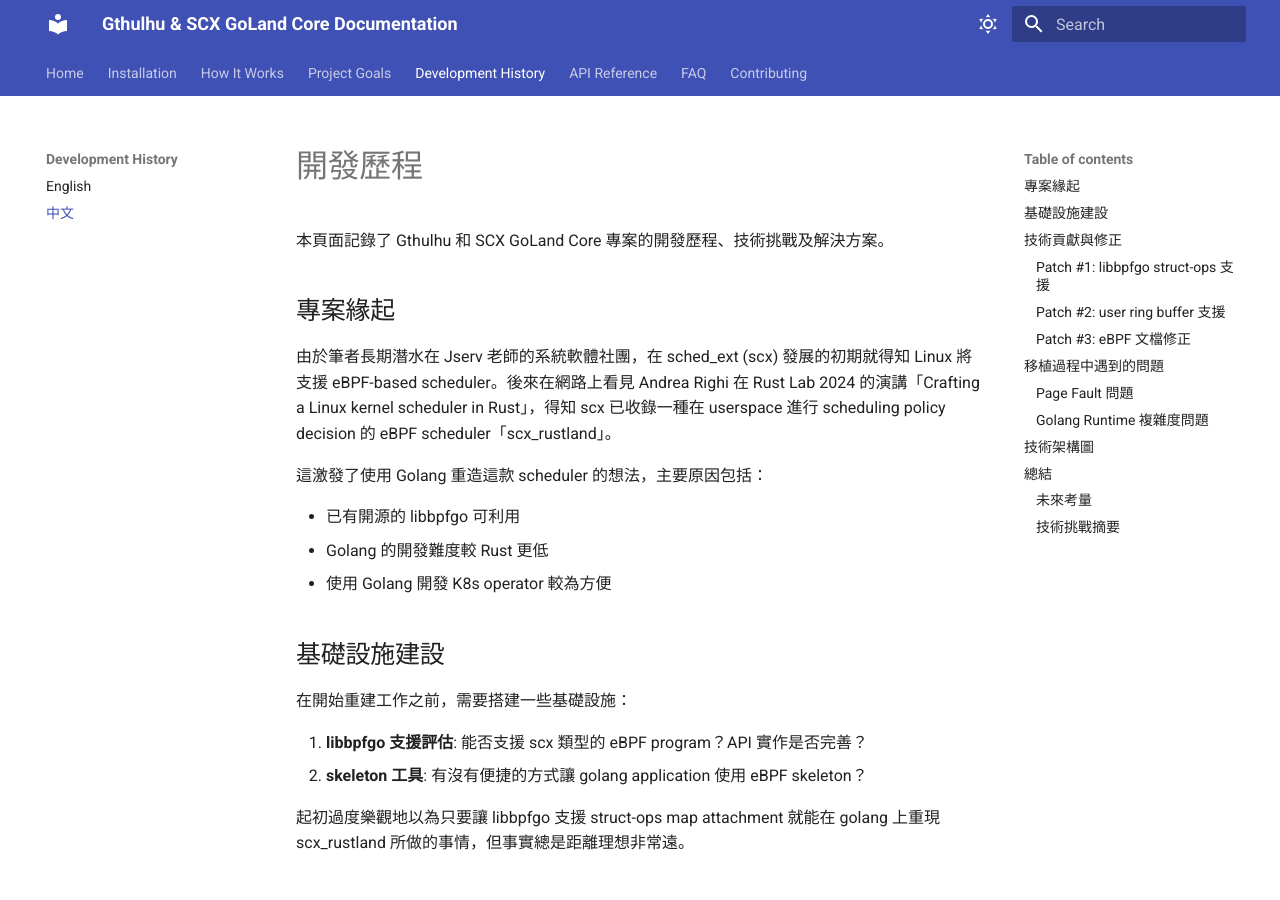
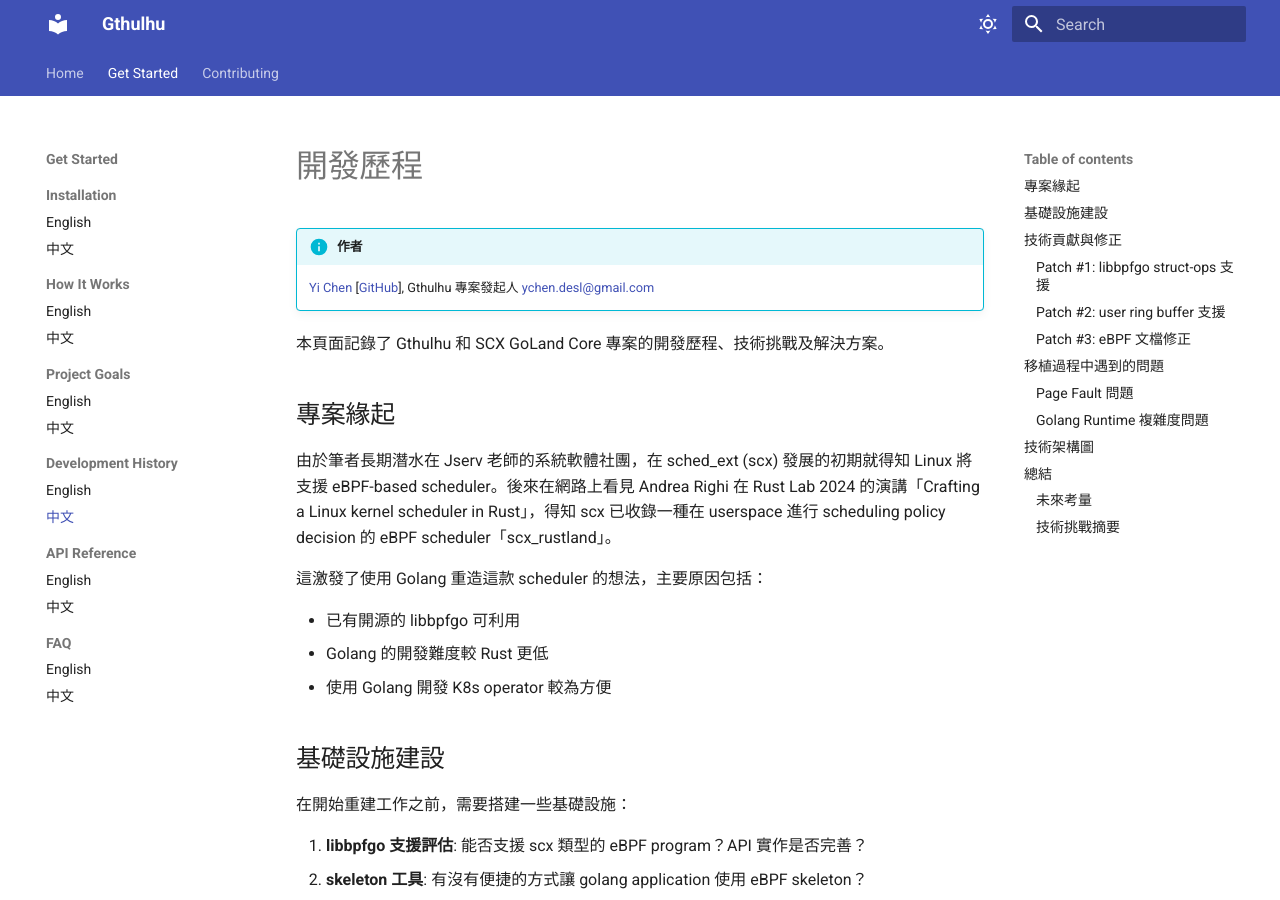
Before and after one commit to Gthulhu/docs, an MkDocs documentation site: the page built from docs/development-history.md, in a window 1280 px wide and 900 px high. Built offline with MkDocs 1.6.1 and Material for MkDocs 9.7.7, drawn with Linux system fonts in a browser that asks for light colours.

Commit message:
chore: adjust the layout

```diff
--- a/docs/development-history.md
+++ b/docs/development-history.md
@@ -1,4 +1,7 @@
 # 開發歷程
+
+!!! info "作者"
+    [Yi Chen](https://www.linkedin.com/in/ian-chen-88b70b1aa/) [[GitHub](https://github.com/ianchen0119)], Gthulhu 專案發起人 <ychen.desl@gmail.com>
 
 本頁面記錄了 Gthulhu 和 SCX GoLand Core 專案的開發歷程、技術挑戰及解決方案。
 
--- a/mkdocs.yml
+++ b/mkdocs.yml
@@ -1,4 +1,4 @@
-site_name: Gthulhu & SCX GoLand Core Documentation
+site_name: Gthulhu
 site_description: Cloud-native workload optimization scheduler based on Linux Scheduler Extension
 site_url: https://gthulhu.github.io/
 
@@ -6,24 +6,25 @@ nav:
   - Home:
     - English: index.md
     - 中文: index.zh.md
-  - Installation:
-    - English: installation.en.md
-    - 中文: installation.md
-  - How It Works:
-    - English: how-it-works.en.md
-    - 中文: how-it-works.md
-  - Project Goals:
-    - English: project-goals.en.md
-    - 中文: project-goals.md
-  - Development History:
-    - English: development-history.en.md
-    - 中文: development-history.md
-  - API Reference:
-    - English: api-reference.en.md
-    - 中文: api-reference.md
-  - FAQ:
-    - English: faq.en.md
-    - 中文: faq.md
+  - Get Started:
+    - Installation:
+      - English: installation.en.md
+      - 中文: installation.md
+    - How It Works:
+      - English: how-it-works.en.md
+      - 中文: how-it-works.md
+    - Project Goals:
+      - English: project-goals.en.md
+      - 中文: project-goals.md
+    - Development History:
+      - English: development-history.en.md
+      - 中文: development-history.md
+    - API Reference:
+      - English: api-reference.en.md
+      - 中文: api-reference.md
+    - FAQ:
+      - English: faq.en.md
+      - 中文: faq.md
   - Contributing:
     - English: contributing.en.md
     - 中文: contributing.md
```
Also changed, not shown: docs/development-history.en.md (+3 -0 lines), docs/index.md (+5 -5 lines).
